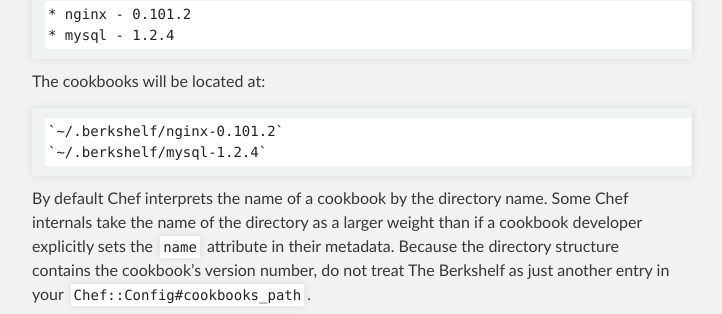
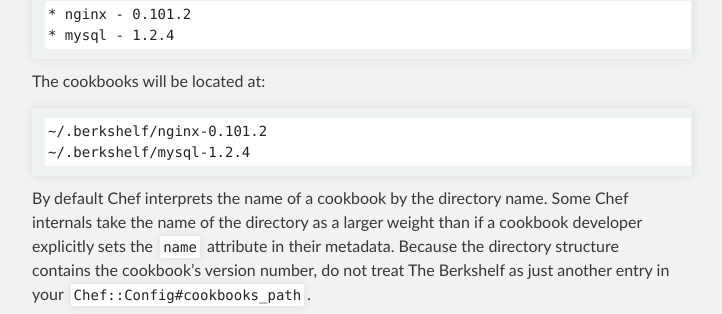
Before and after one commit to berkshelf/berkshelf, a Jekyll site: the page built from index.html, in a window 1280 px wide and 900 px high, scrolled down 1199 px. Shown: the part 137-451 px from the top of the window, without its empty margins (288-1010 px from the left). Built offline with Jekyll 4.4.1, drawn with Linux system fonts in a browser that asks for light colours.

Commit message:
remove unnecessary backticks

```diff
--- a/_includes/index.md
+++ b/_includes/index.md
@@ -36,8 +36,8 @@ Therein lies another key difference: The Berkshelf contains every version of a c
 
 The cookbooks will be located at:
 
-    `~/.berkshelf/nginx-0.101.2`
-    `~/.berkshelf/mysql-1.2.4`
+    ~/.berkshelf/nginx-0.101.2
+    ~/.berkshelf/mysql-1.2.4
 
 By default Chef interprets the name of a cookbook by the directory name. Some Chef internals take the name of the directory as a larger weight than if a cookbook developer explicitly sets the `name` attribute in their metadata. Because the directory structure contains the cookbook's version number, do not treat The Berkshelf as just another entry in your `Chef::Config#cookbooks_path`.
 
```
